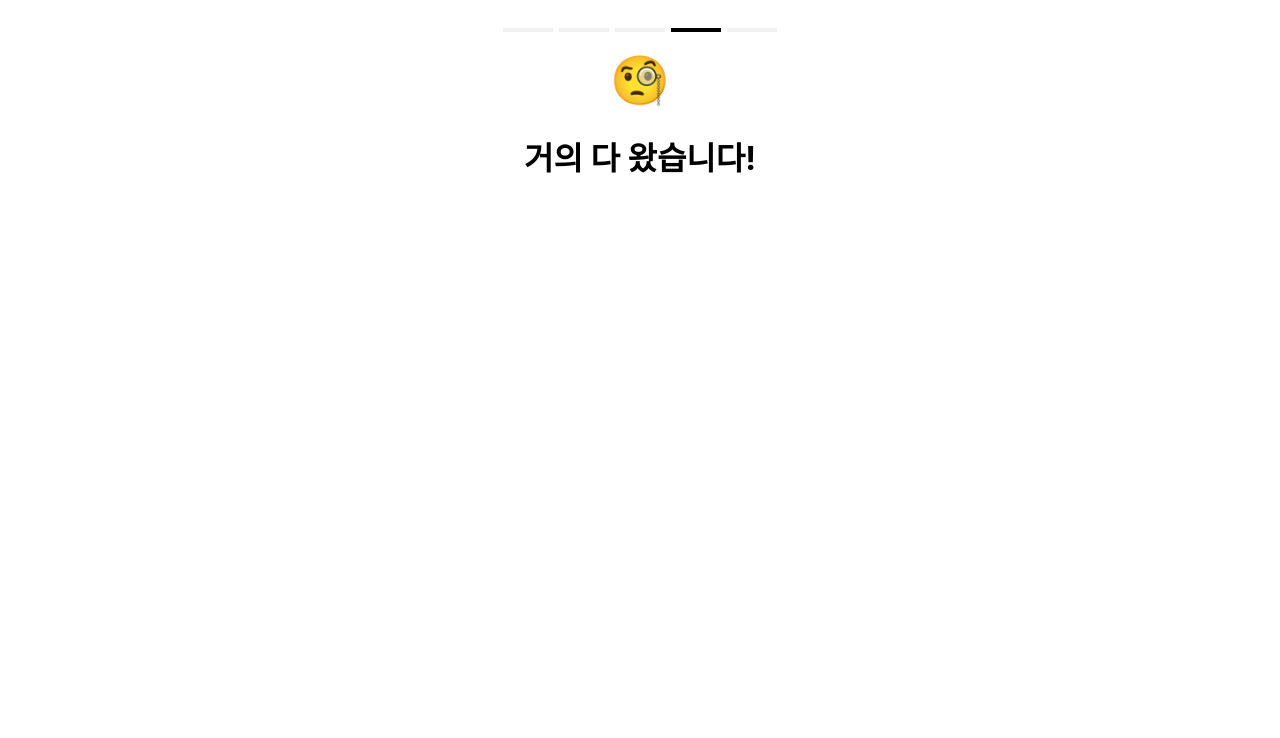
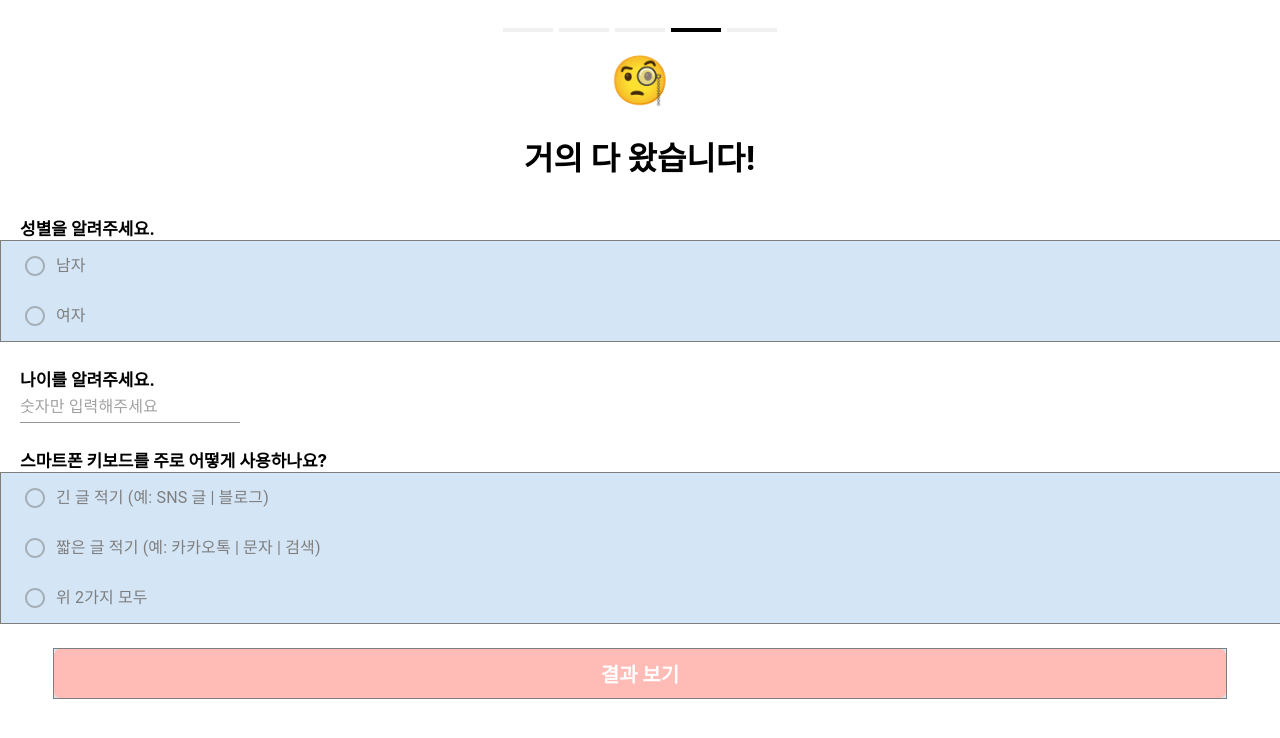
Before and after one commit to broccolism/HCI-where-they-touch, a React (Create React App) app: page /question in a window 1280 px wide. Shown: the top 738 px of the page. Built offline with nearby package versions, Linux system fonts and the light colour scheme.

Commit message:
feat: Question Page

```diff
--- a/package.json
+++ b/package.json
@@ -3,6 +3,7 @@
   "version": "0.1.0",
   "private": true,
   "dependencies": {
+    "@material-ui/core": "^4.11.4",
     "@testing-library/jest-dom": "^5.11.4",
     "@testing-library/react": "^11.1.0",
     "@testing-library/user-event": "^12.1.10",
--- a/src/pages/QuestionPage.tsx
+++ b/src/pages/QuestionPage.tsx
@@ -1,19 +1,148 @@
-import React from "react";
+import { FormControlLabel, Input, Radio, RadioGroup } from "@material-ui/core";
+import { useState } from "react";
+import styled from "styled-components";
+import { addTouchCookie } from "../apis/cookie";
 import {
   IconWrapper,
   StyeldEmptyDiv,
   StyledColumn,
+  SubTitle,
   Title,
 } from "../components/layout/StyledComponents";
+import TouchDetector from "../components/TouchDetector";
+import { keyboardColors } from "../constants/colors";
+import { isButton } from "../constants/cookie";
+import { CustomPath } from "../constants/path";
+import { AnswerFieldName, Answers } from "../models/dataTypes";
 
 function QuestionPage() {
+  const [answers, setAnswers] = useState<Answers>({
+    gender: "",
+    age: 0,
+    typpingType: "",
+  });
+
+  const handleTouch = (e: any) => {
+    addTouchCookie(e, isButton);
+  };
+
+  const handleAnswer = (e: any) => {
+    const name = e.target.name as AnswerFieldName;
+    const value = e.target.value;
+
+    let newAnswers: any = { ...answers };
+    newAnswers[name] = value;
+  };
+
+  const handleTouchGoNext = (e: any) => {
+    addTouchCookie(e, isButton);
+    window.location.assign(CustomPath.RESULT);
+  };
+
   return (
     <StyledColumn>
       <IconWrapper>🧐</IconWrapper>
       <StyeldEmptyDiv height="24px" />
       <Title>거의 다 왔습니다!</Title>
+      <StyeldEmptyDiv height="36px" />
+      <QuestionSection>
+        <Question>성별을 알려주세요.</Question>
+        <TouchDetector width="100vw" handleTouch={handleTouch}>
+          <RadioGroup
+            style={{ width: "100%", padding: "0px 20px" }}
+            aria-label="position"
+            name="gender"
+            onChange={handleAnswer}
+          >
+            <FormControlLabel
+              style={{ width: "100%", padding: "4px" }}
+              value="남자"
+              control={<Radio color="primary" />}
+              label="남자"
+              labelPlacement="end"
+            />
+            <FormControlLabel
+              style={{ width: "100%", padding: "4px" }}
+              value="여자"
+              control={<Radio color="primary" />}
+              label="여자"
+              labelPlacement="end"
+            />
+          </RadioGroup>
+        </TouchDetector>
+      </QuestionSection>
+      <StyeldEmptyDiv height="24px" />
+      <QuestionSection>
+        <Question>나이를 알려주세요.</Question>
+        <Input
+          name="age"
+          style={{ marginLeft: "20px" }}
+          placeholder="숫자만 입력해주세요"
+        />
+      </QuestionSection>
+      <StyeldEmptyDiv height="24px" />
+      <QuestionSection>
+        <Question>스마트폰 키보드를 주로 어떻게 사용하나요?</Question>
+        <TouchDetector width="100vw" handleTouch={handleTouch}>
+          <RadioGroup
+            style={{ width: "100%", padding: "0px 20px" }}
+            aria-label="position"
+            name="gender"
+            onChange={handleAnswer}
+          >
+            <FormControlLabel
+              style={{ width: "100%", padding: "4px" }}
+              value="긴 글 적기 (예: SNS 글 | 블로그)"
+              control={<Radio color="primary" />}
+              label="긴 글 적기 (예: SNS 글 | 블로그)"
+              labelPlacement="end"
+            />
+            <FormControlLabel
+              style={{ width: "100%", padding: "4px" }}
+              value="짧은 글 적기 (예: 카카오톡 | 문자 | 검색)"
+              control={<Radio color="primary" />}
+              label="짧은 글 적기 (예: 카카오톡 | 문자 | 검색)"
+              labelPlacement="end"
+            />
+            <FormControlLabel
+              style={{ width: "100%", padding: "4px" }}
+              value="위 2가지 모두"
+              control={<Radio color="primary" />}
+              label="위 2가지 모두"
+              labelPlacement="end"
+            />
+          </RadioGroup>
+        </TouchDetector>
+      </QuestionSection>
+      <StyeldEmptyDiv height="24px" />
+      <TouchDetector handleTouch={handleTouchGoNext}>
+        <LongButton>결과 보기</LongButton>
+      </TouchDetector>
     </StyledColumn>
   );
 }
 
+const QuestionSection = styled.div`
+  width: 100%;
+`;
+
+const Question = styled.div`
+  font-weight: bold;
+  font-size: 17px;
+  margin-left: 20px;
+  text-align: start;
+  width: 100%;
+`;
+
+const LongButton = styled.div`
+  width: 90vw;
+  padding: 10px;
+  background-color: ${keyboardColors.red};
+  color: ${keyboardColors.white};
+  text-align: center;
+  font-size: 20px;
+  font-weight: bold;
+  border-radius: 6px;
+`;
+
 export default QuestionPage;
```
Also changed, not shown: src/models/dataTypes.ts (+8 -0 lines), 1 other file (tests, documents, lock files or other folders).
